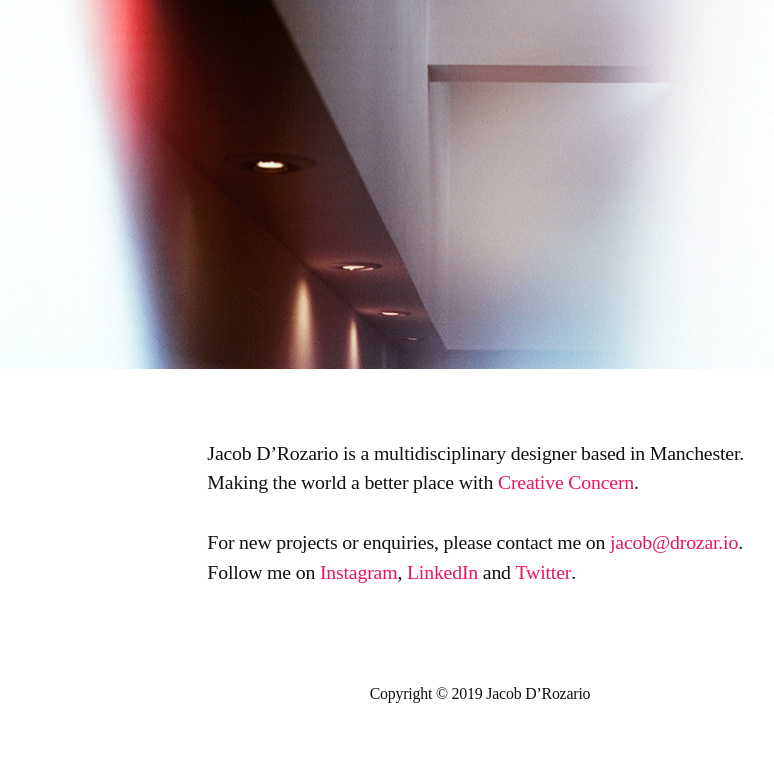
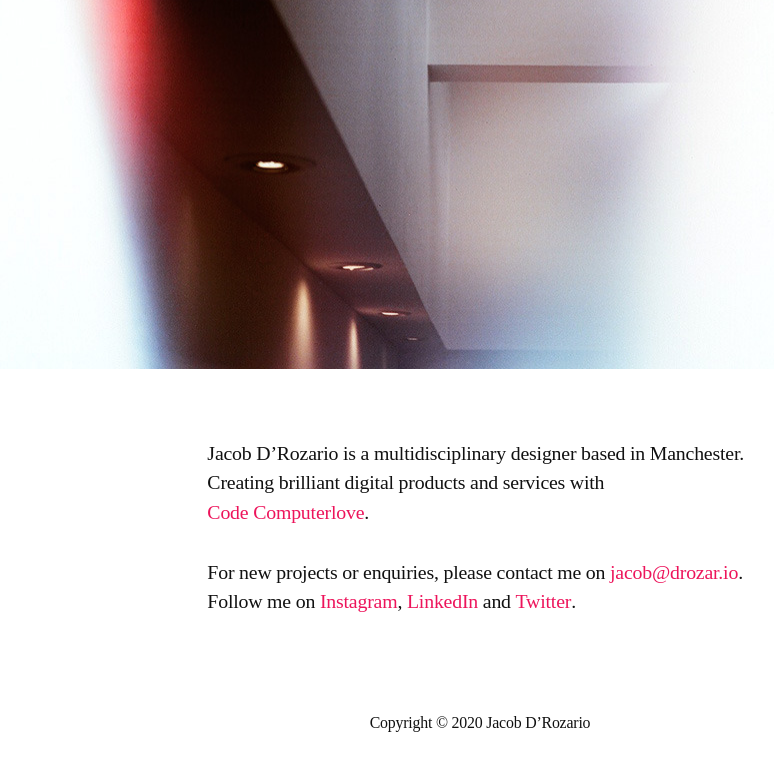
Before and after one commit to jacobdrozario/drozario, a plain HTML site: page index.html in a window 1280 px wide. Shown: the part 439-1210 px from the top of the page, without its empty margins (160-934 px from the left). Drawn offline with Linux system fonts and the light colour scheme; a web font is replaced by a local one.

Commit message:
Update index.html

```diff
--- a/index.html
+++ b/index.html
@@ -62,11 +62,11 @@
                             </section>
 
         <section class="about">
-			<p>Jacob D&#8217;Rozario is a multidisciplinary designer based in Manchester. Making the world a better place with <a href="http://creativeconcern.com">Creative Concern</a>. </p>
+			<p>Jacob D&#8217;Rozario is a multidisciplinary designer based in Manchester. Creating brilliant digital products and services with <a href="https://www.codecomputerlove.com/">Code Computerlove</a>. </p>
 			<p>For new projects or enquiries, please contact me on <a href="mailto:jacob@drozar.io">jacob@drozar.io</a>. Follow me on <a href="http://instagram.com/jacobdrozario">Instagram</a>, <a href="http://linkedin.com/in/jacobdrozario">LinkedIn</a> and <a href="http://twitter.com/jacobdrozario">Twitter</a>.</p>
         </section>
 
-        <footer class="footer"><a class="footer-link" href="/">Copyright &copy; 2019 Jacob D&#8217;Rozario</a></footer>
+        <footer class="footer"><a class="footer-link" href="/">Copyright &copy; <script>document.write(new Date().getFullYear())</script> Jacob D&#8217;Rozario</a></footer>
 
     </main>
 </body>
```
